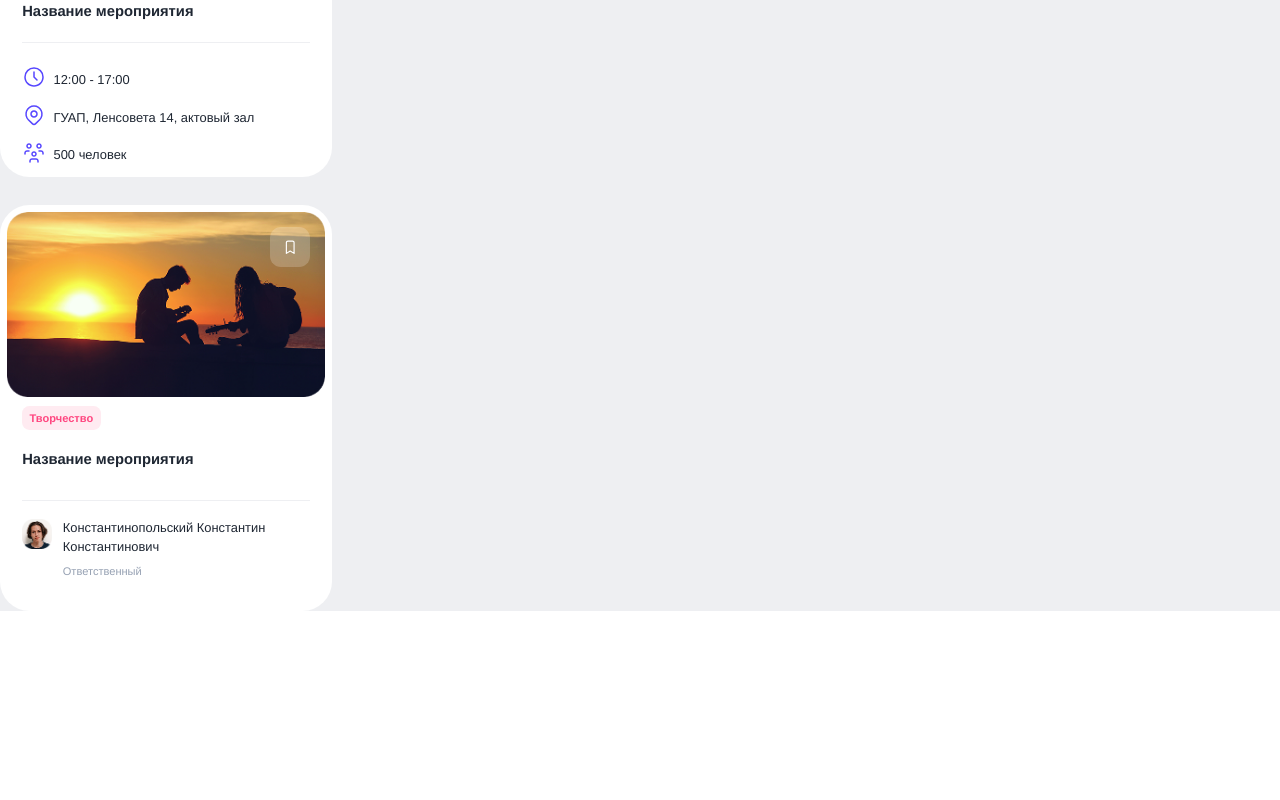
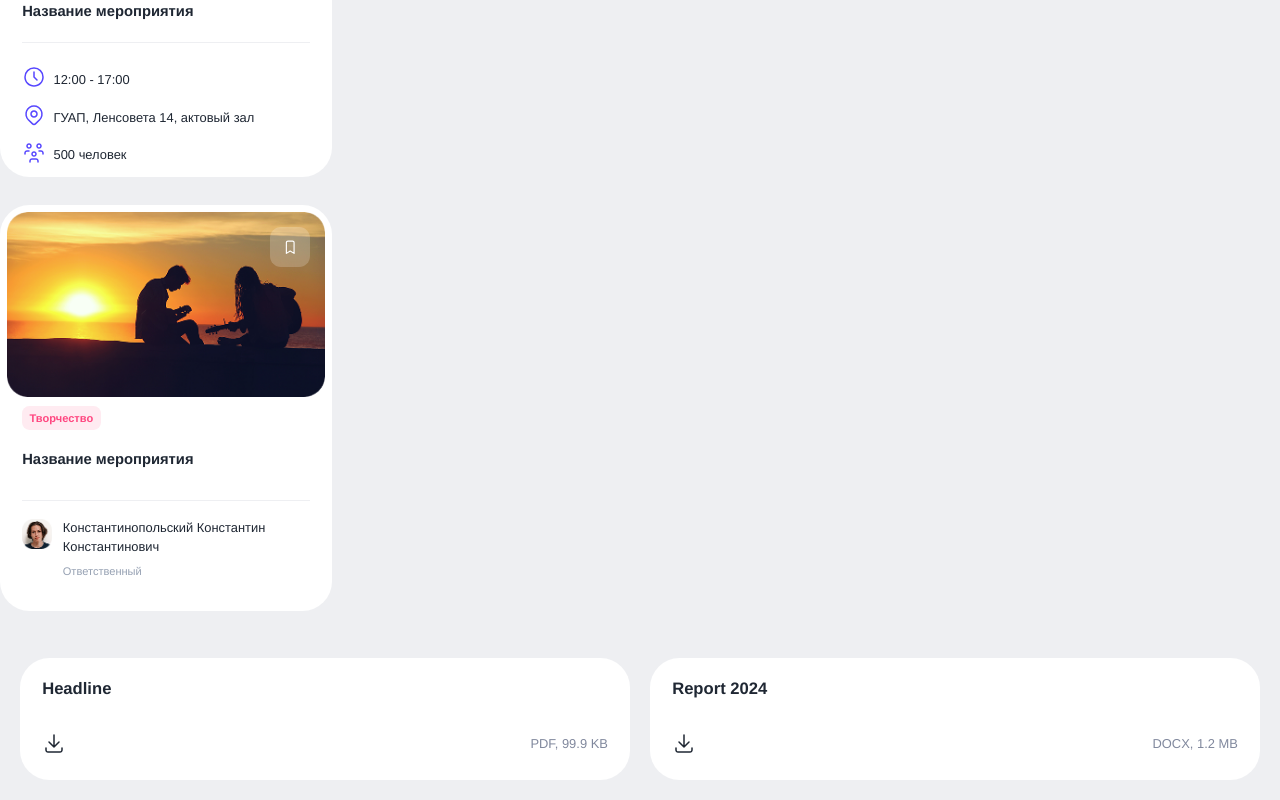
Before and after one commit to Aldiyar-B/Paraweb, a React (Vite) app: page / in a window 1280 px wide. Shown: the part 406-1206 px from the top of the page. Before the commit the page ends 1017 px from the top, so only its background shows below. Built offline with nearby package versions, Linux system fonts and the light colour scheme.

Commit message:
document-card сделан

```diff
--- /dev/null
+++ b/src/style/components/DocumentCard/DocumentCard.jsx
@@ -0,0 +1,36 @@
+import React from 'react';
+import PropTypes from 'prop-types';
+import styles from './DocumentCard.module.scss';
+import { icons } from '../../../components/icons';
+const getIcon = (iconName) => {
+  return (
+    icons[`../assets/svg/icons/${iconName}.svg`] || '<!-- Icon not found -->'
+  );
+};
+
+const DocumentCard = ({ title, fileSize, fileType }) => {
+  return (
+    <div className={styles['document-card']}>
+      <div className={styles['document-card__content']}>
+        <h3 className={styles['document-card__title']}>{title}</h3>
+        <div className={styles['document-card__footer']}>
+          <span
+            className={styles['document-card__icon']}
+            dangerouslySetInnerHTML={{ __html: getIcon('download') }}
+          />
+          <span className={styles['document-card__info']}>
+            {fileType}, {fileSize}
+          </span>
+        </div>
+      </div>
+    </div>
+  );
+};
+
+DocumentCard.propTypes = {
+  title: PropTypes.string.isRequired,
+  fileSize: PropTypes.string.isRequired,
+  fileType: PropTypes.string.isRequired,
+};
+
+export default DocumentCard;
--- /dev/null
+++ b/src/style/components/DocumentCard/DocumentCard.module.scss
@@ -0,0 +1,62 @@
+@use '../../global/breakpoints.scss' as *;
+@use '../../utils//typography.scss' as *;
+
+.document-card {
+  background: var(--card-color);
+  width: 74rem;
+  height: 13.2rem;
+  border-radius: 3.2rem;
+  padding: 2.4rem;
+  transition:
+    background 0.3s ease-in-out,
+    transform 0.2s ease-in-out;
+  cursor: pointer;
+
+  @include mobile {
+    width: 35rem;
+    height: 11rem;
+  }
+
+  &:hover {
+    background: var(--ultramarine-default-color);
+    color: var(--ultramarine-light-color-2);
+
+    .document-card__title,
+    .document-card__info {
+      color: var(--text-contrast-color);
+    }
+
+    svg path {
+      stroke: var(--ultramarine-light-color-2);
+    }
+  }
+
+  &__content {
+    display: flex;
+    flex-direction: column;
+    justify-content: space-between;
+    height: 100%;
+  }
+
+  &__title {
+    font-size: 1.8rem;
+    font-weight: bold;
+    color: var(--text-color);
+    margin-bottom: 1.2rem;
+  }
+
+  &__footer {
+    display: flex;
+    justify-content: space-between;
+    align-items: center;
+  }
+
+  &__icon {
+    font-size: 2rem;
+  }
+
+  &__info {
+    font-size: 1.4rem;
+    color: var(--text-2-color);
+  }
+}
--- a/src/views/News.jsx
+++ b/src/views/News.jsx
@@ -3,6 +3,7 @@ import '../style/main.scss';
 import { EventCard } from '../style/components/EventCard/EventCard';
 import CommunitiesCard from '../style/components/СommunitiesСard/СommunitiesСard';
 import personAvatar from '../assets/images/person.png';
+import DocumentCard from '../style/components/DocumentCard/DocumentCard';
 
 const event = {
   date: '30',
@@ -46,6 +47,13 @@ function News() {
       <br />
       <br />
       <CommunitiesCard {...сommunities} />
+      <br />
+      <br />
+      <br />
+      <div style={{ display: 'flex', gap: '20px', padding: '20px' }}>
+        <DocumentCard title="Headline" fileSize="99.9 KB" fileType="PDF" />
+        <DocumentCard title="Report 2024" fileSize="1.2 MB" fileType="DOCX" />
+      </div>
     </div>
   );
 }
```
